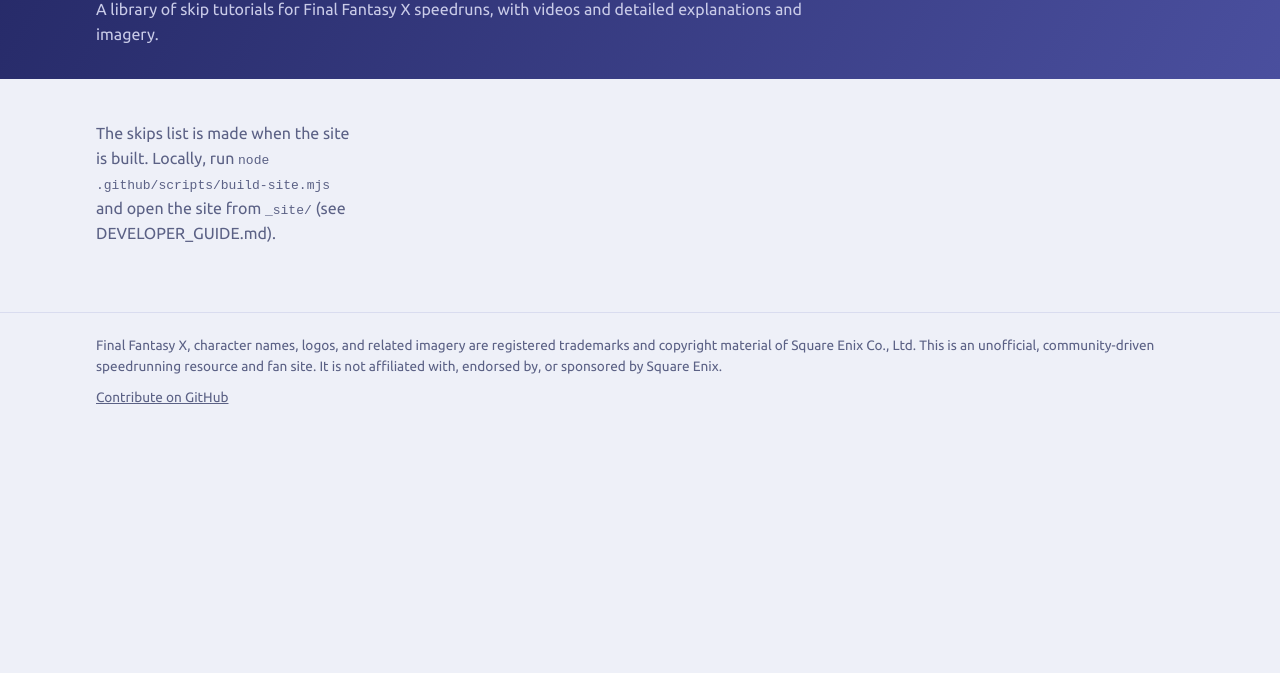
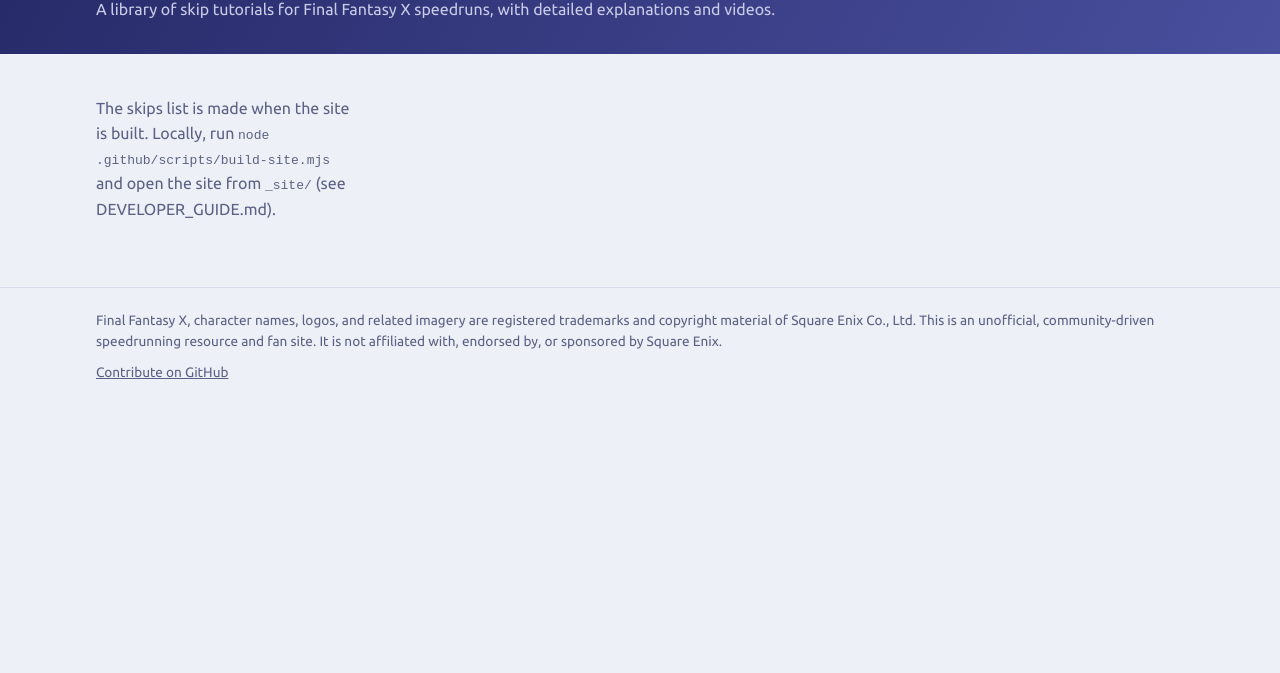
Before and after one commit to lukeroddis/FFX-Speedrun, a plain HTML site: page pages/skips.html in a window 1280 px wide. Shown: the part 127-800 px from the top of the page. Drawn offline with Linux system fonts and the light colour scheme; no server answers.

Commit message:
Minor text changes

```diff
--- a/pages/skips.html
+++ b/pages/skips.html
@@ -20,7 +20,7 @@
 </style>
 </head>
 <body>
-<div class="page-head"><div class="wrap"><h1>Skips</h1><p>A library of skip tutorials for Final Fantasy X speedruns, with videos and detailed explanations and imagery.</p></div></div>
+<div class="page-head"><div class="wrap"><h1>Skips</h1><p>A library of skip tutorials for Final Fantasy X speedruns, with detailed explanations and videos.</p></div></div>
 <main class="wrap">
 <div class="skip-filter" id="filter" hidden>
   <div class="seg" role="group" aria-label="Show skips for this version" id="versionSeg"><span>Version</span></div>
```
Also changed, not shown: index.html (+1 -1 lines).
